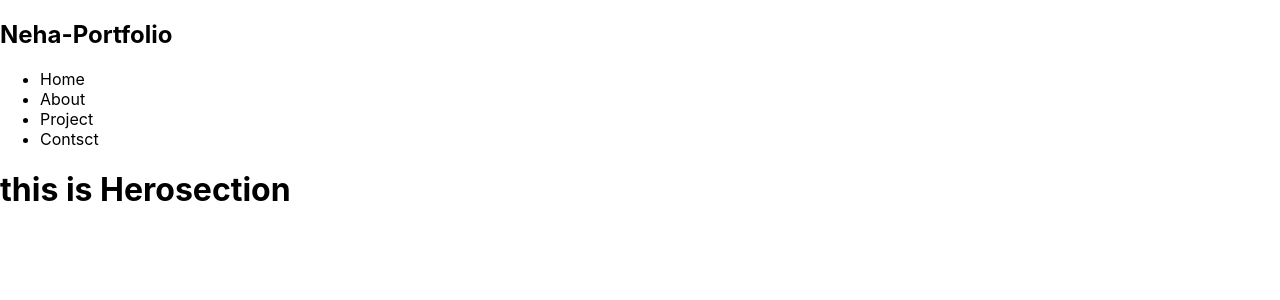
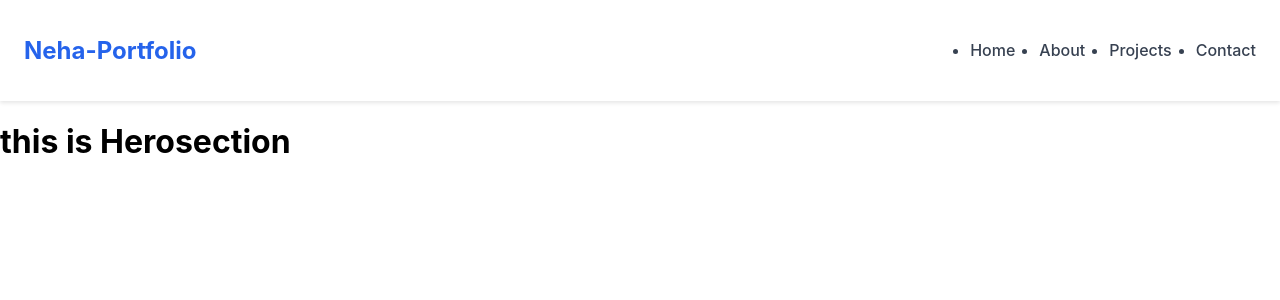
Before and after one commit to yahoowecanwork2/-neha-portfolio, a React (Create React App) app: page / in a window 1280 px wide. Shown: the top 300 px of the page. Built offline with nearby package versions, Linux system fonts and the light colour scheme.

Commit message:
add css in navbar

```diff
--- /dev/null
+++ b/src/components/navabar.css
@@ -0,0 +1,33 @@
+.navbar {
+    display: flex;
+    justify-content: space-between;
+    align-items: center;
+    padding: 1rem 1.5rem;
+    background-color: white;
+    box-shadow: 0 2px 4px rgba(0, 0, 0, 0.1);
+    position: sticky;
+    top: 0;
+    z-index: 50;
+}
+
+.logo {
+    font-size: 1.5rem;
+    font-weight: bold;
+    color: #2563eb;
+}
+
+.nav-links {
+    display: flex;
+    gap: 1.5rem;
+    font-weight: 500;
+    color: #374151;
+}
+
+.nav-links li {
+    cursor: pointer;
+    transition: color 0.3s;
+}
+
+.nav-links li:hover {
+    color: #3b82f6;
+}
--- a/src/components/navabar.jsx
+++ b/src/components/navabar.jsx
@@ -1,3 +1,6 @@
+import './navabar.css';
+import React from 'react';
+
 function Navbar() {
     return (
         <nav className="navbar">
@@ -5,8 +8,8 @@ function Navbar() {
             <ul className="nav-links">
                 <li>Home</li>
                 <li>About</li>
-                <li>Project</li>
-                <li>Contsct</li>
+                <li>Projects</li>
+                <li>Contact</li>
             </ul>
 
         </nav>
```
